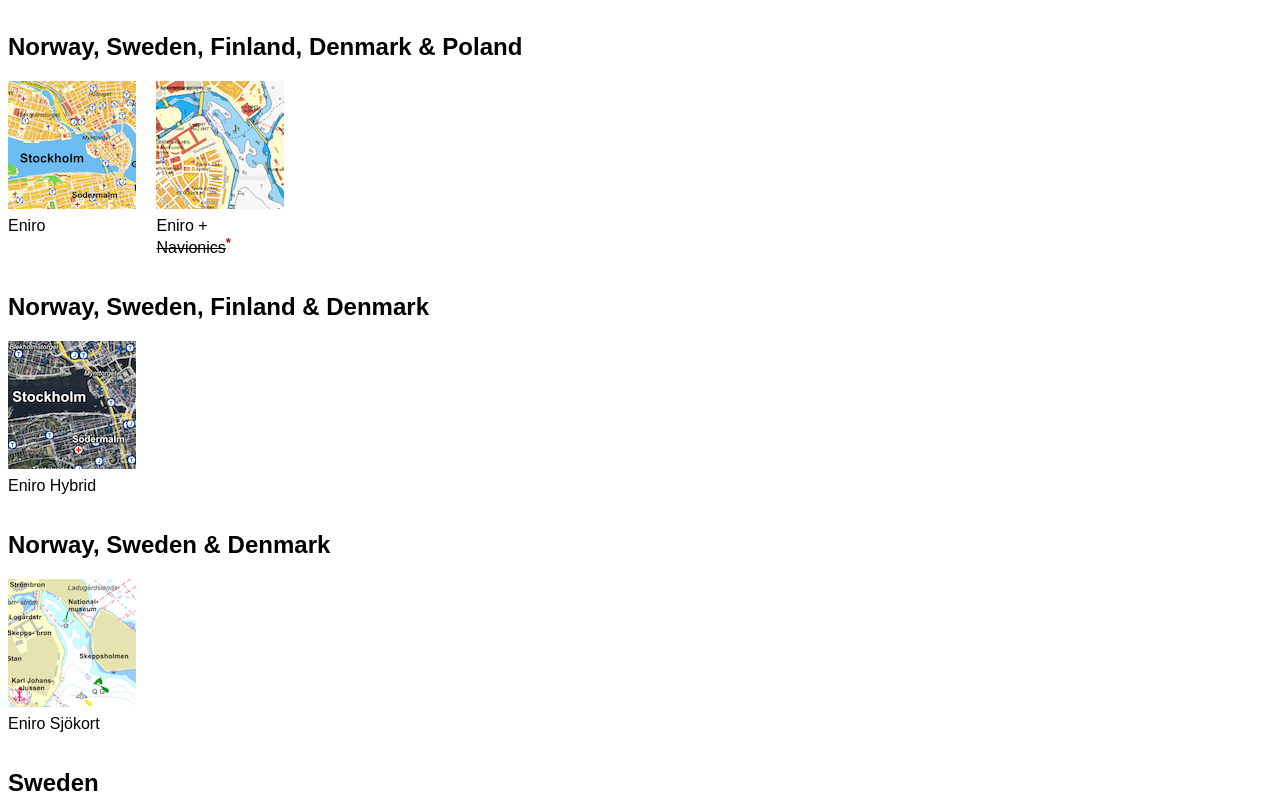
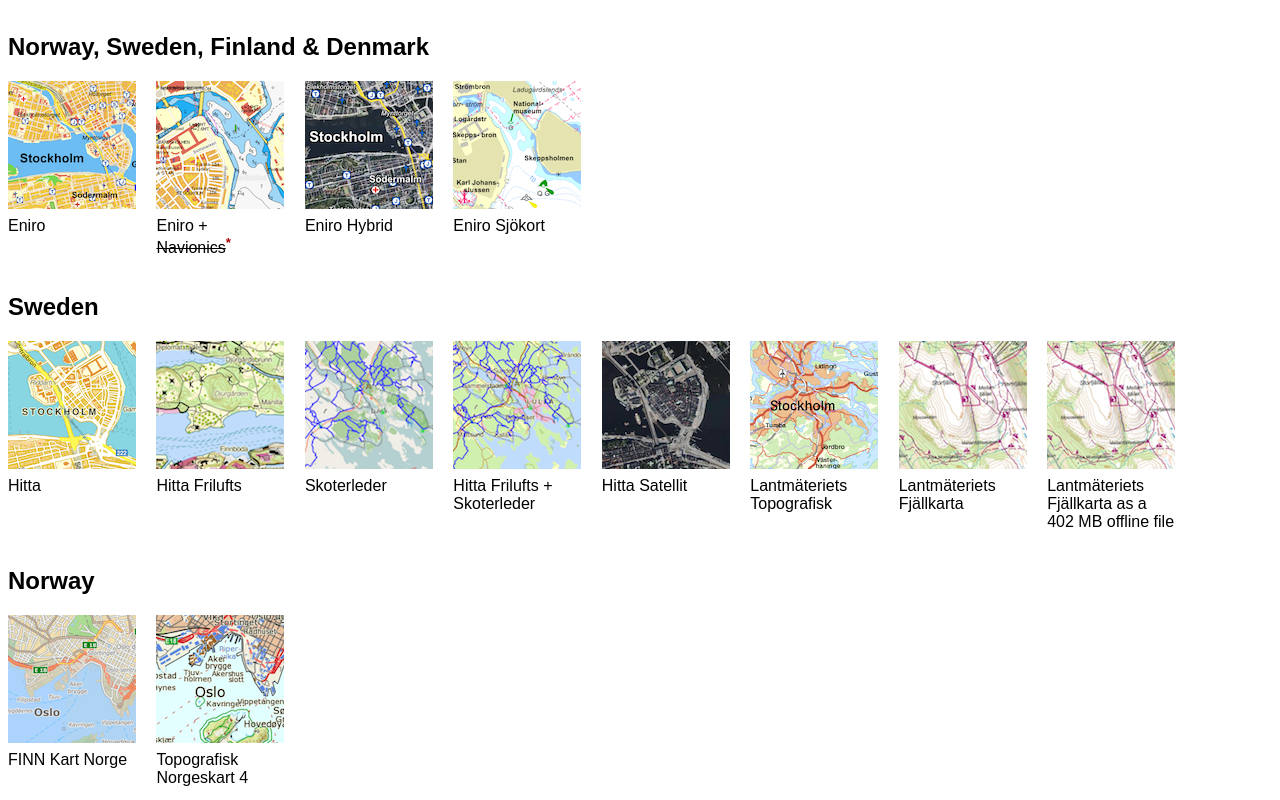
Before and after one commit to johanberonius/custom-map-source, a plain HTML site: page index.html in a window 1280 px wide. Shown: the part 307-1107 px from the top of the page. Drawn offline with Linux system fonts and the light colour scheme.

Commit message:
Group all nordic Eniro maps under same heading

```diff
--- a/index.html
+++ b/index.html
@@ -52,19 +52,11 @@ p > sup {
 <li><a href="galileo-navionics-sonar.ms"><img src="galileo-navionics-sonar.png"><del>Navionics Sonar</del></a><a href="#navionics-notes" title="Notes on Navionics"><sup>*</sup></a></li>
 </ul>
 
-<h2>Norway, Sweden, Finland, Denmark  &amp; Poland</h2>
+<h2>Norway, Sweden, Finland &amp; Denmark</h2>
 <ul>
 <li><a href="galileo-eniro-2x.ms"><img src="galileo-eniro-2x.png">Eniro</a></li>
 <li><a href="galileo-eniro-navionics.ms"><img src="galileo-eniro-navionics.png">Eniro + <del>Navionics</del></a><a href="#navionics-notes" title="Notes on Navionics"><sup>*</sup></a></li>
-</ul>
-
-<h2>Norway, Sweden, Finland &amp; Denmark</h2>
-<ul>
 <li><a href="galileo-eniro_hybrid-2x.ms"><img src="galileo-eniro_hybrid-2x.png">Eniro Hybrid</a></li>
-</ul>
-
-<h2>Norway, Sweden &amp; Denmark</h2>
-<ul>
 <li><a href="galileo-eniro_sjokort-2x.ms"><img src="galileo-eniro_sjokort-2x.png">Eniro Sjökort</a></li>
 </ul>
 
```
